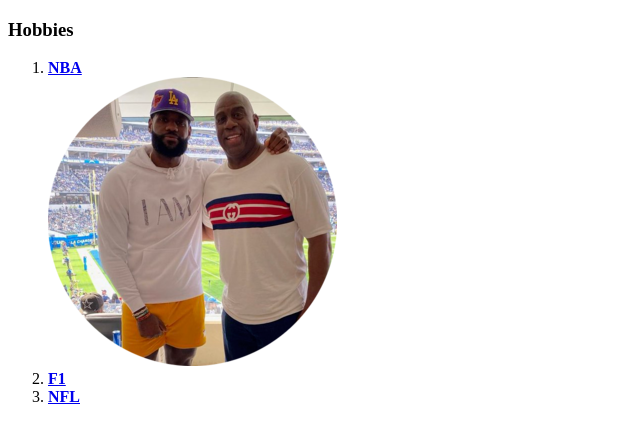
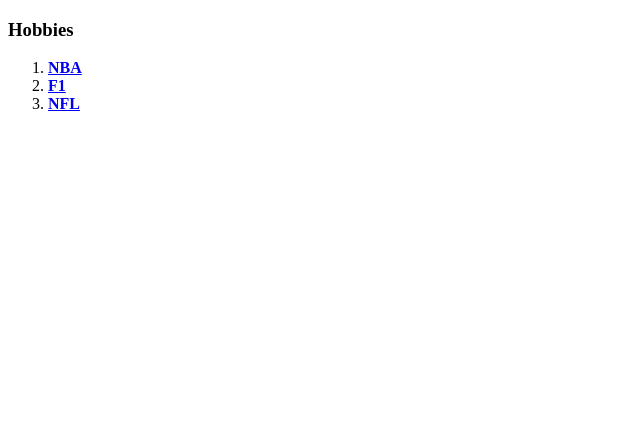
Before and after one commit to ashishmeshram159/CV, a plain HTML site: page Hobbies.html in a window 1280 px wide. Shown: the whole page, without its empty margins (0-640 px from the left). Drawn offline with Linux system fonts and the light colour scheme.

Commit message:
Update Hobbies.html

```diff
--- a/Hobbies.html
+++ b/Hobbies.html
@@ -8,7 +8,6 @@
     <h3> Hobbies</h3>
     <ol start="1">
       <li> <strong>  <a href="https://www.nba.com/games#/"> NBA </a></strong></li>
-      <img src="images/LBJ-modified.png" alt="LeBron James">
       <li> <strong> <a href="https://www.formula1.com/"> F1 </a></strong></li>
       <li> <strong> <a href="https://www.nfl.com/scores/"> NFL </a></strong></li>
     </ol>
```
